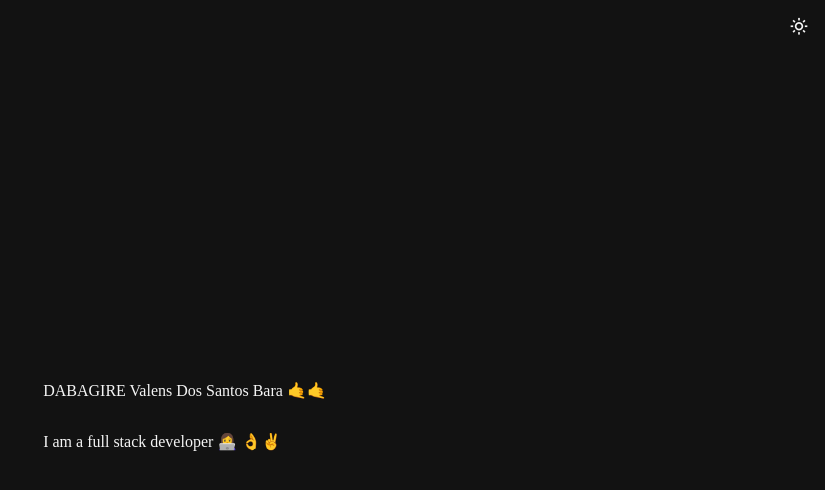
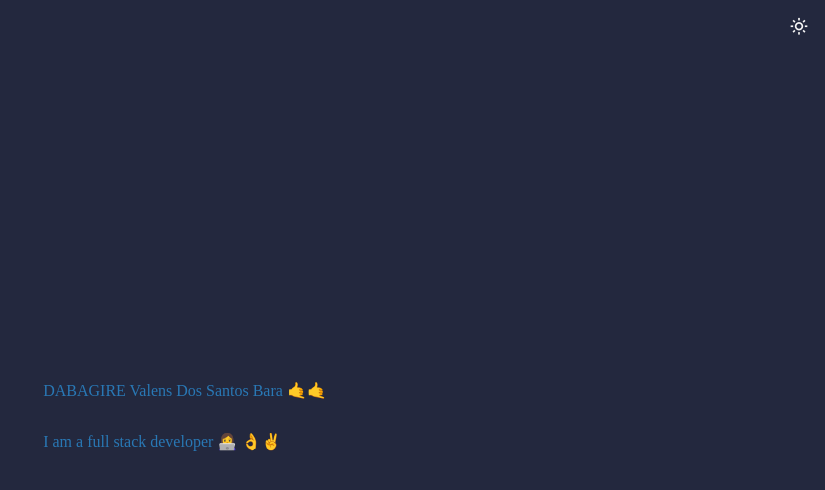
Before and after one commit to dabagirevalens/dark-site, a plain HTML site: page index.html in a window 1280 px wide. Both pictures are taken after a click on the button 1254 px from the left and 28 px from the top of the page. Shown: the whole page, without its empty margins (455-1280 px from the left). Drawn offline with nearby package versions, Linux system fonts and the light colour scheme.

Commit message:
feat: changed colors

```diff
--- a/style.css
+++ b/style.css
@@ -1,13 +1,13 @@
 :root{
     --main-bg : #f5f5f5;
-    --main-text:  #121212;;
+    --main-text:  #121212;
     --visibility: visible;
     --invisibility: hidden;
 }
 
 [data-theme="dark"]{
-    --main-bg: #121212;
-    --main-text: #f5f5f5;
+    --main-bg: rgb(35, 40, 62);
+    --main-text: rgb(41, 120, 181);
     --visibility: hidden;
     --invisibility: visibility;
 }
```
